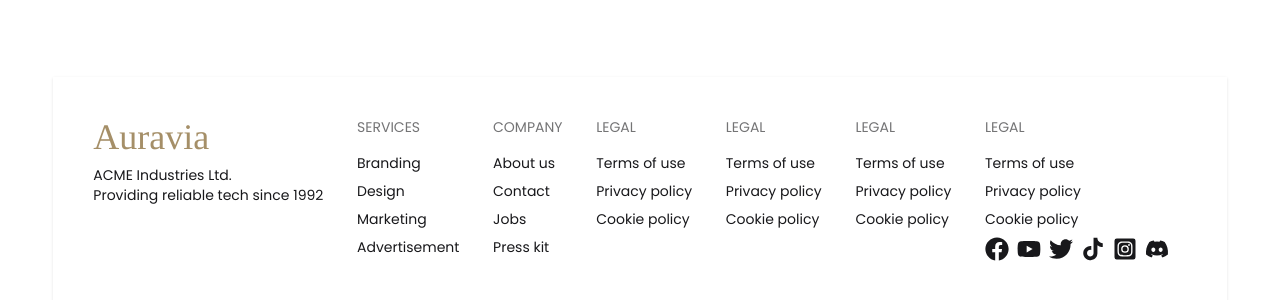
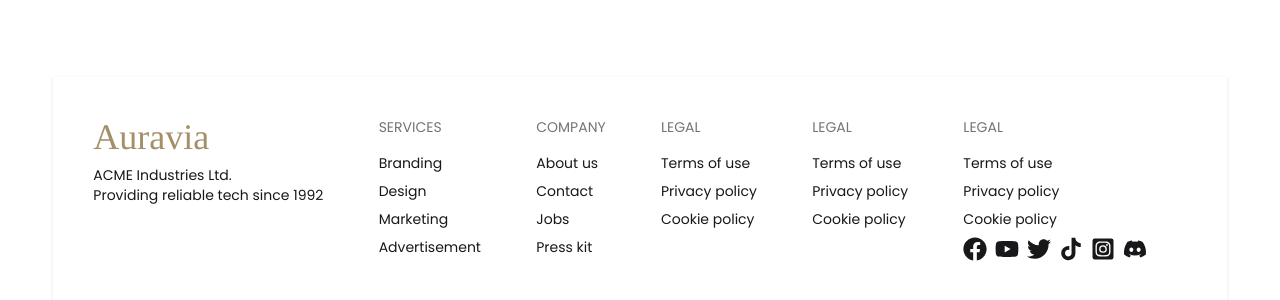
Before and after one commit to Antushil11/Auravia, a React (Vite) app: page / in a window 1280 px wide. Shown: the part 788-1088 px from the top of the page. Built offline with nearby package versions, Linux system fonts and the light colour scheme.

Commit message:
added footer in edite

```diff
--- a/src/components/Footer/Footer.jsx
+++ b/src/components/Footer/Footer.jsx
@@ -54,12 +54,6 @@ const Footer = () => {
             <a className="link link-hover">Terms of use</a>
             <a className="link link-hover">Privacy policy</a>
             <a className="link link-hover">Cookie policy</a>
-          </nav>
-          <nav>
-            <h6 className="footer-title">Legal</h6>
-            <a className="link link-hover">Terms of use</a>
-            <a className="link link-hover">Privacy policy</a>
-            <a className="link link-hover">Cookie policy</a>
             <div className="flex gap-2">
               <FaFacebook size={24}/>
               <FaYoutube size={24}/>
```
